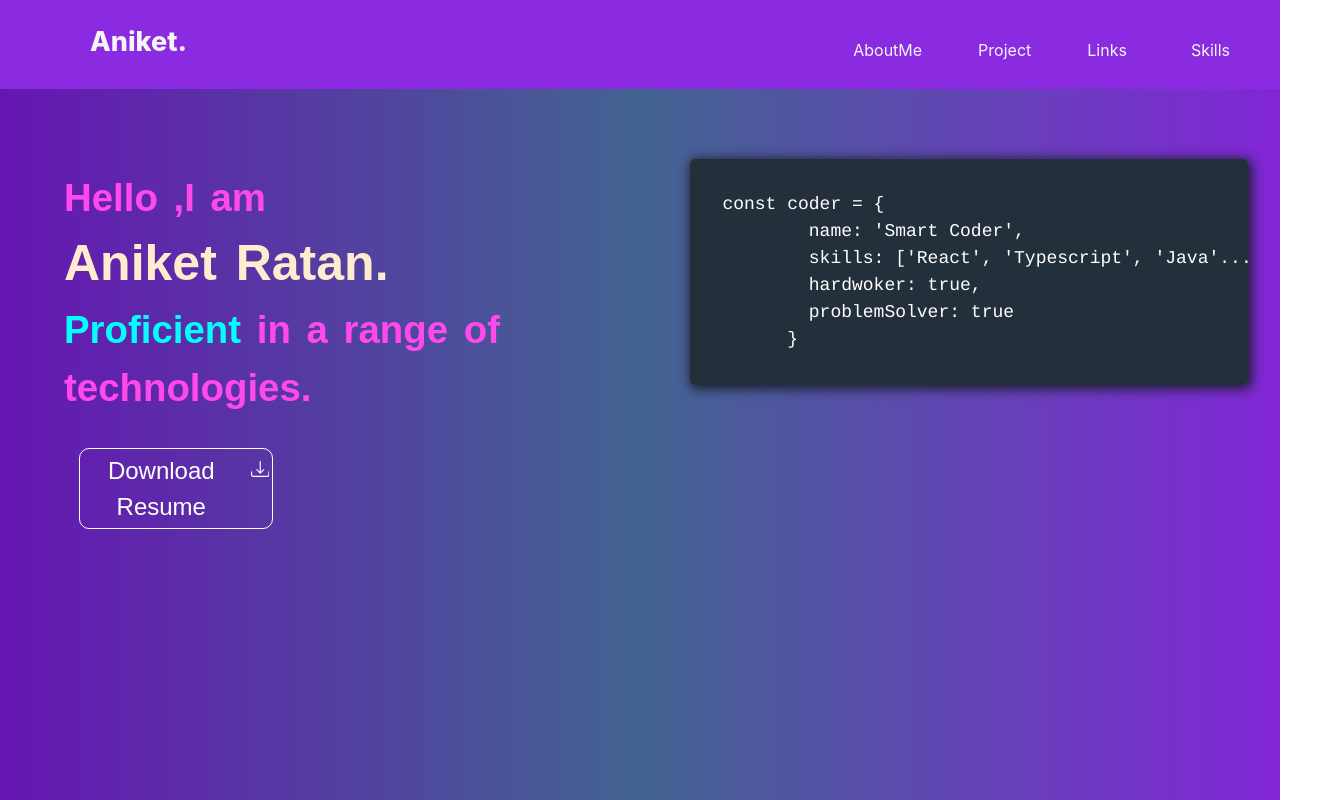
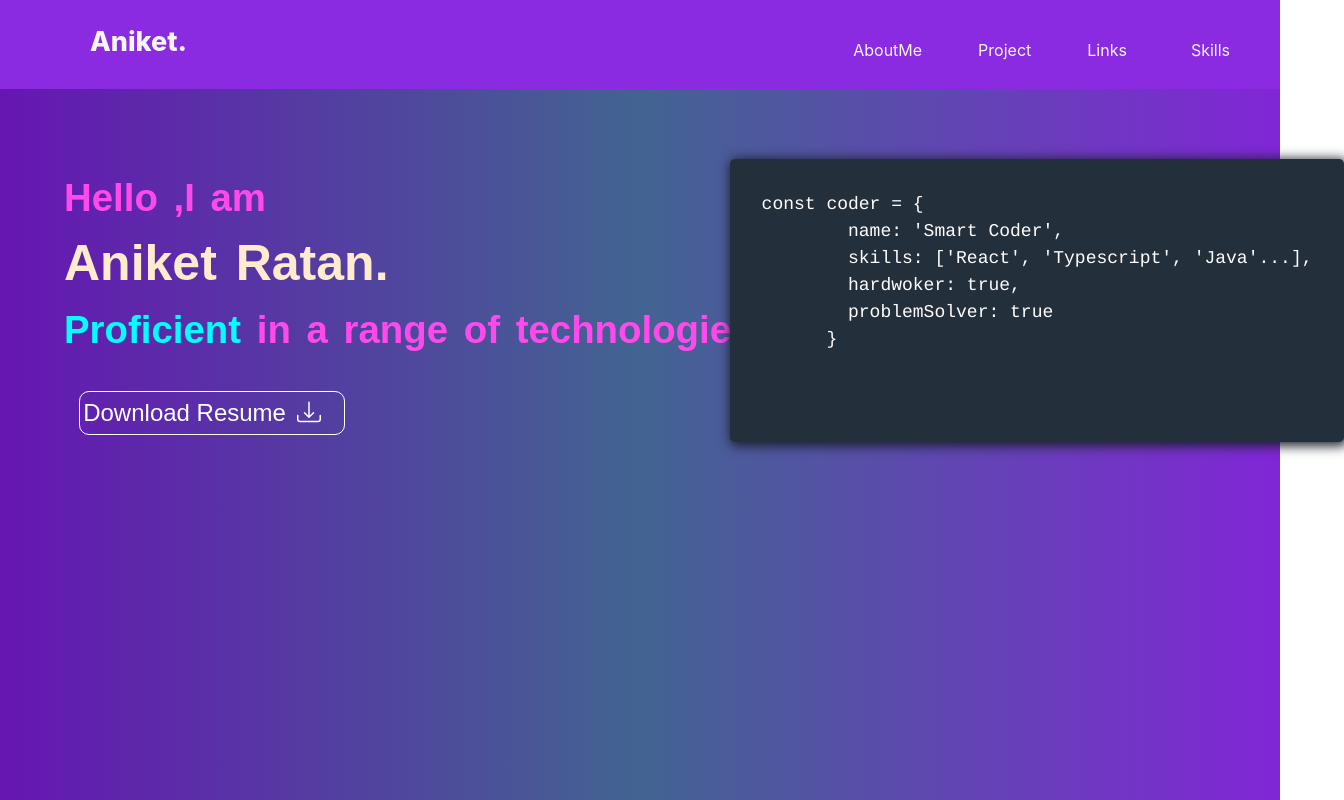
Before and after one commit to AniketRatan27/aniket-portfolio, a React (Vite) app: page / in a window 1280 px wide. Shown: the top 800 px of the page, 1344 px wide, since content can reach past the window. Built offline with nearby package versions, Linux system fonts and the light colour scheme.

Commit message:
refractored

```diff
--- a/src/components/CssModuleComponent/CodeSnippetStyle.module.css
+++ b/src/components/CssModuleComponent/CodeSnippetStyle.module.css
@@ -1,13 +1,14 @@
 .pre {
-    background-color: #f4f4f4;
     padding:2rem;
     border-radius: 5px;
     overflow-x: auto;
     background-color: rgb(36, 47, 60);
     box-shadow: 2px 2px 12px 2px;
     margin-right: 2rem;
+    position: absolute;
     box-sizing: border-box;
-    height: 30%;
+    height: 7%;
+    left: 57%;
   }
 
 .code {
--- a/src/components/CssModuleComponent/MainPage.module.css
+++ b/src/components/CssModuleComponent/MainPage.module.css
@@ -29,7 +29,7 @@
 font-size: 24px;
 display: flex;
 color: white;
-width: 31%;
+width: 38%;
 background-color: transparent;
 border: 1px solid white;
 border-radius: 10px;
```
